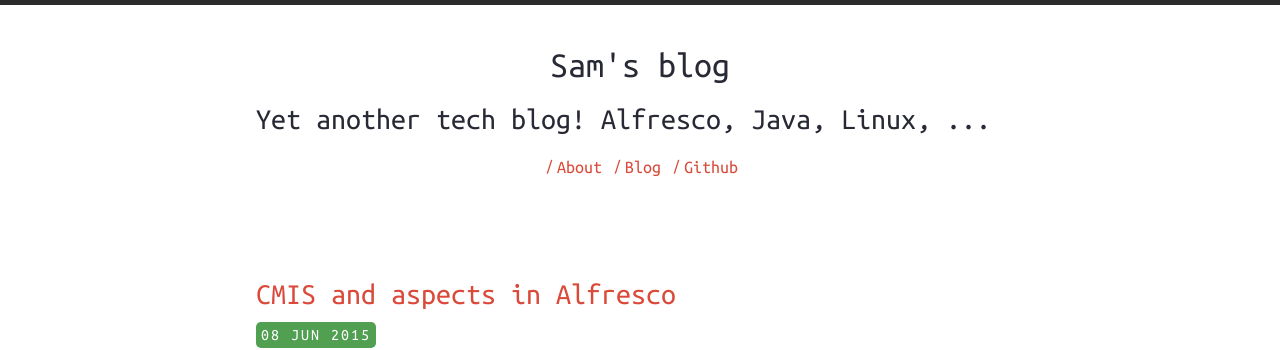
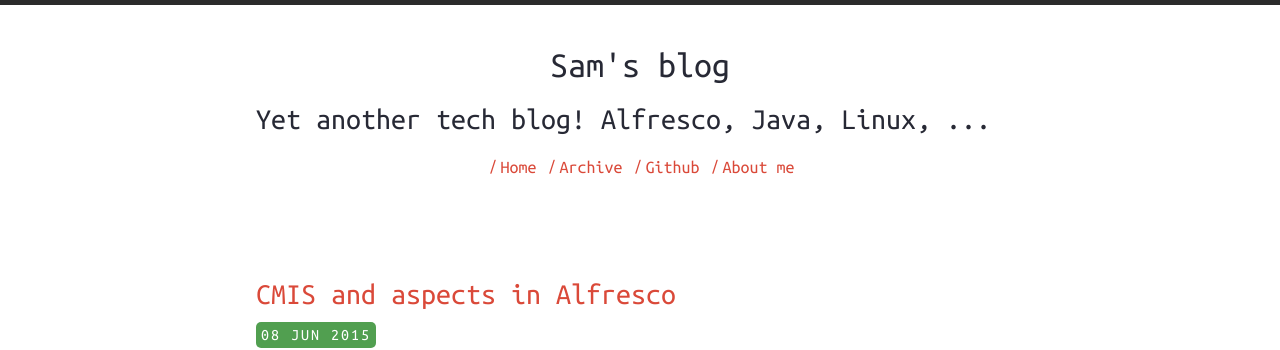
Before and after one commit to TheWeirdDev/theweirddev.github.io, a Jekyll site: the page built from index.html, in a window 1280 px wide. Shown: the top 350 px of the page. Built offline with Jekyll 4.4.1, drawn with Linux system fonts in a browser that asks for light colours; nearby versions of some CDN libraries.

Commit message:
Changed links at the top

```diff
--- a/_includes/header-links.html
+++ b/_includes/header-links.html
@@ -1,9 +1,9 @@
 <ul>
     <li>
-        <a href="{{ '/about' | prepend: site.baseurl | prepend: site.url }}">About</a><span>/</span>
+        <a href="{{ '/' | prepend: site.baseurl | prepend: site.url }}">Home</a><span>/</span>
     </li>
     <li>
-        <a href="{{ '/blog' | prepend: site.baseurl | prepend: site.url }}">Blog</a><span>/</span>
+        <a href="{{ '/blog' | prepend: site.baseurl | prepend: site.url }}">Archive</a><span>/</span>
     </li>
     {% if site.harmony.social.github %}
     <li>
@@ -13,5 +13,8 @@
             Github
         </a><span>/</span>
     </li>
+    <li>
+        <a href="{{ '/about' | prepend: site.baseurl | prepend: site.url }}">About me</a><span>/</span>
+    </li>
     {% endif %}
 </ul>
```
